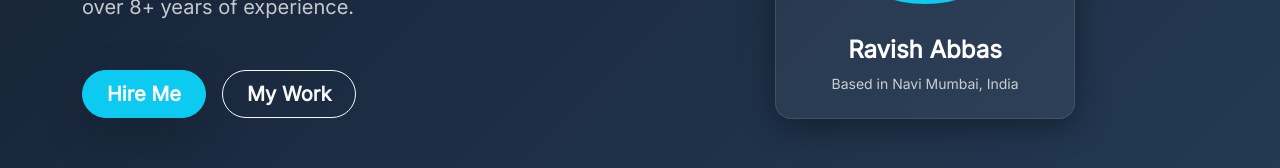
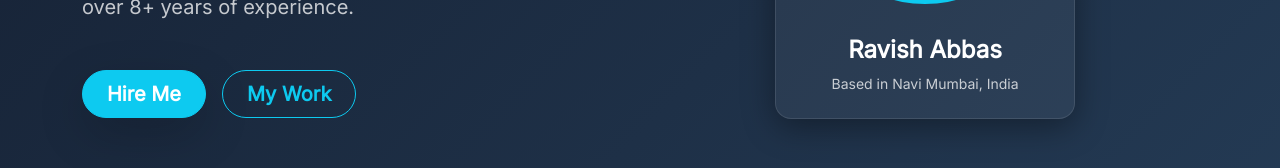
Before and after one commit to ravish110/my-portfolio, a React (Vite) app: page / in a window 1280 px wide. Shown: the part 516-684 px from the top of the page. Built offline with nearby package versions, Linux system fonts and the light colour scheme; grey boxes are pictures that could not be loaded.

Commit message:
my work btn in light mode

```diff
--- a/src/components/Hero.tsx
+++ b/src/components/Hero.tsx
@@ -16,7 +16,7 @@ const Hero = () => {
                             <Button href="#contact" variant="info" size="lg" className="px-4 py-2 rounded-pill fw-bold text-white shadow-lg">
                                 Hire Me
                             </Button>
-                            <Button href="#experience" variant="outline-light" size="lg" className="px-4 py-2 rounded-pill fw-bold">
+                            <Button href="#experience" variant="outline-info" size="lg" className="px-4 py-2 rounded-pill fw-bold">
                                 My Work
                             </Button>
                         </div>
```
